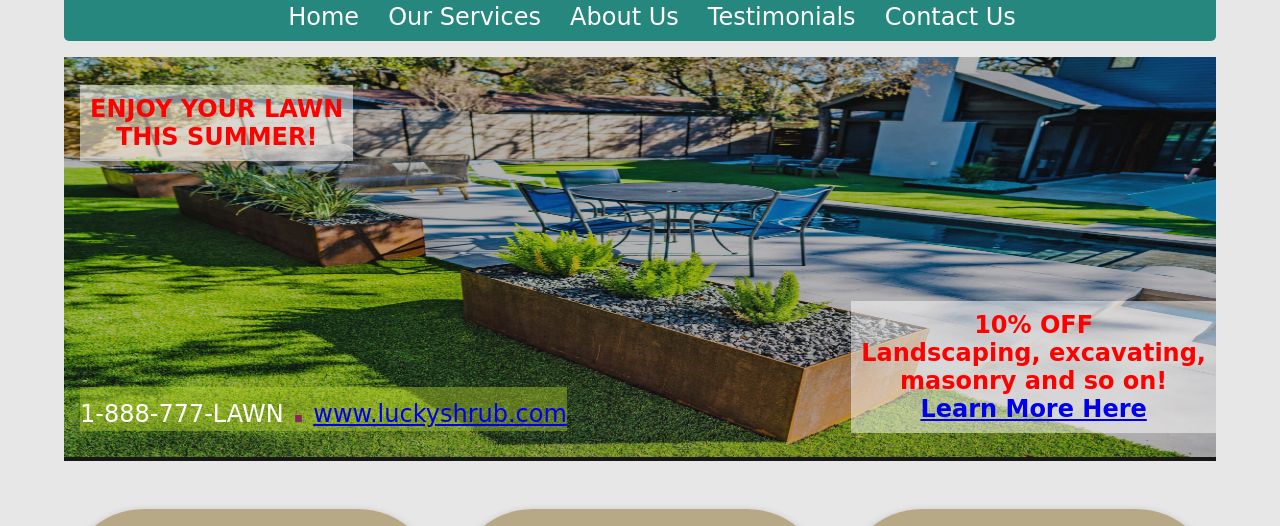
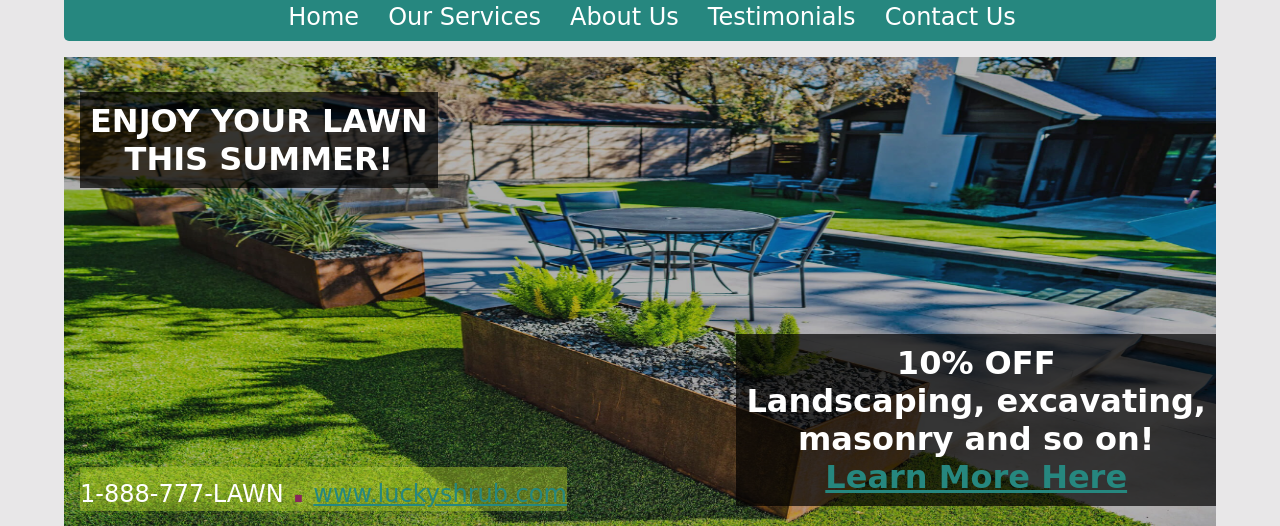
Before and after one commit to reicie/meta-frontend-project-coursera, a plain HTML site: page index.html in a window 1280 px wide. Shown: the part 271-797 px from the top of the page. Drawn offline with Linux system fonts and the light colour scheme; a web font is replaced by a local one.

Commit message:
A few improvements on styling

```diff
--- a/styles.css
+++ b/styles.css
@@ -37,6 +37,11 @@ nav a {
    color: #fff;
 }
 
+nav a:hover {
+    background-color: #87265a;
+    border: 2px solid #876d26;
+}
+
 /* styling for main area */
 section {
     display: flex;
@@ -46,7 +51,7 @@ section {
 /* styling for banner row */
 #banner {
     width: 100%;
-    height: 50vh;
+    height: 60vh;
     opacity: .7;
 }
 .promotional-content {
@@ -59,16 +64,20 @@ section {
     font-size: 24px;
     background: rgba(184,214,41,0.4);
 }
+.promotional-content a {
+    color: #26877F;
+}
 .separator {
     font-size: 38px;
     color: #87265a;
     font-weight: bold;
 }
 .promotional-content h2 {
-    color: red;
-    background: rgba(255, 255, 255, 0.5);
+    color: #fff;
+    background: rgba(0, 0, 0, 0.7);
     text-align: center;
     padding: 10px;
+    font-size: 32px;
 }
 
 /* text overlay within banner image */
```
